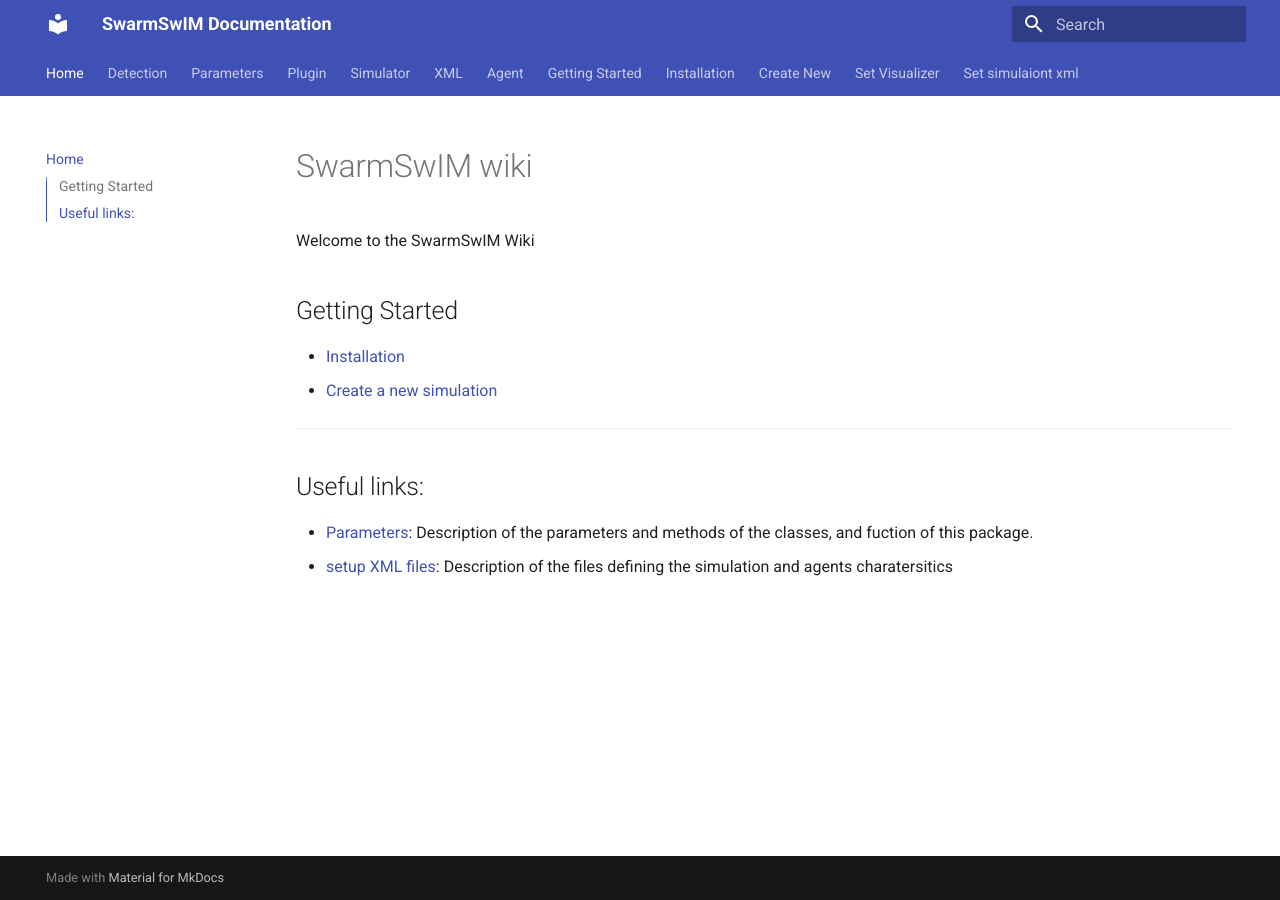
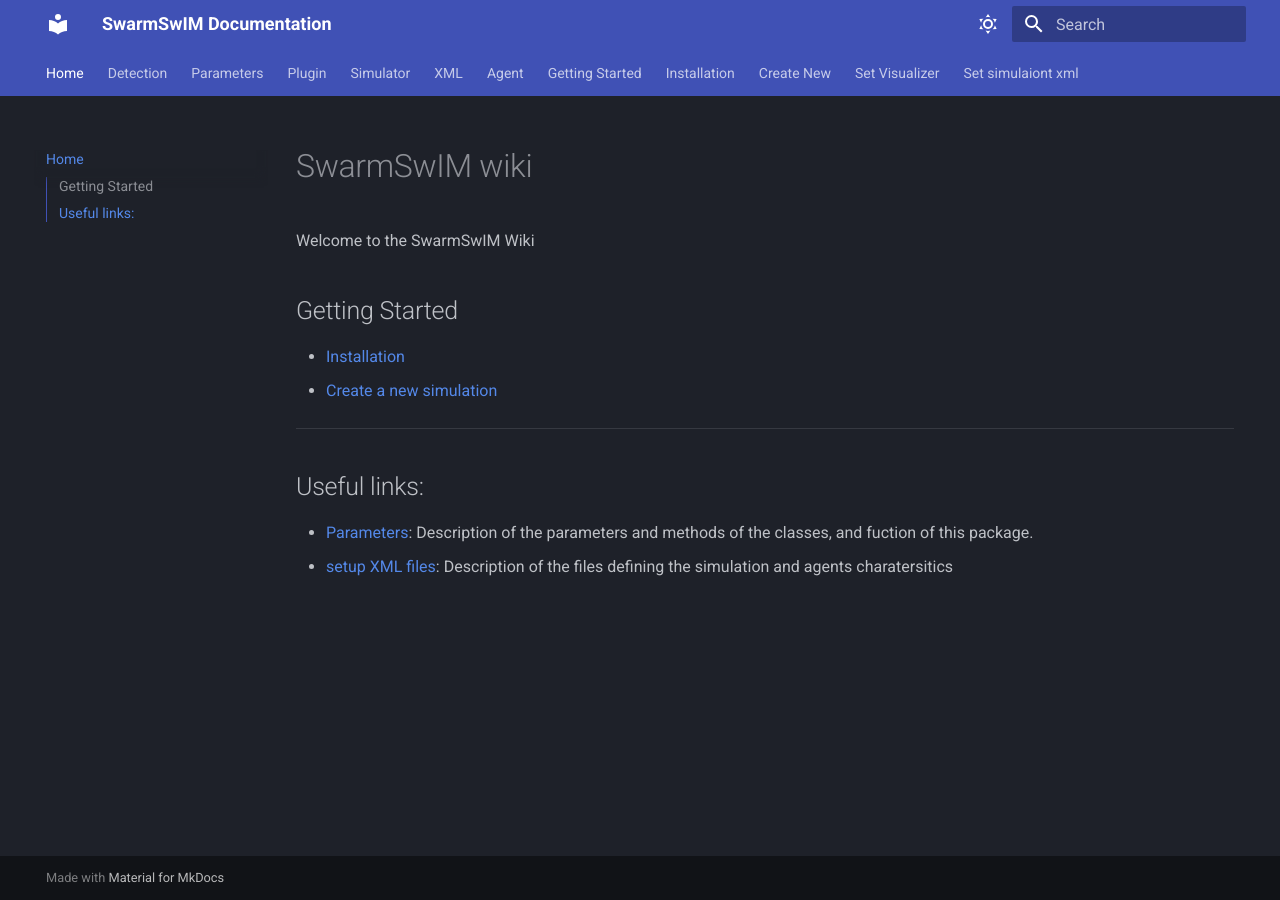
Before and after one commit to save-xx/sw_documentation, an MkDocs documentation site: the page built from docs/index.md, in a window 1280 px wide. Built offline with MkDocs 1.6.1 and Material for MkDocs 9.7.7, drawn with Linux system fonts in a browser that asks for light colours.

Commit message:
trying dark mode

```diff
--- a/mkdocs.yml
+++ b/mkdocs.yml
@@ -6,6 +6,20 @@ theme:
     - navigation.tabs
     - navigation.sections
     - toc.integrate
+    - palette
+  palette:
+    - scheme: slate     # dark mode default
+      primary: indigo
+      accent: indigo
+      toggle:
+        icon: material/weather-sunny
+        name: Switch to light mode
+    - scheme: default   # light mode alternative
+      primary: indigo
+      accent: indigo
+      toggle:
+        icon: material/weather-night
+        name: Switch to dark mode
 
 plugins:
   - search
```
